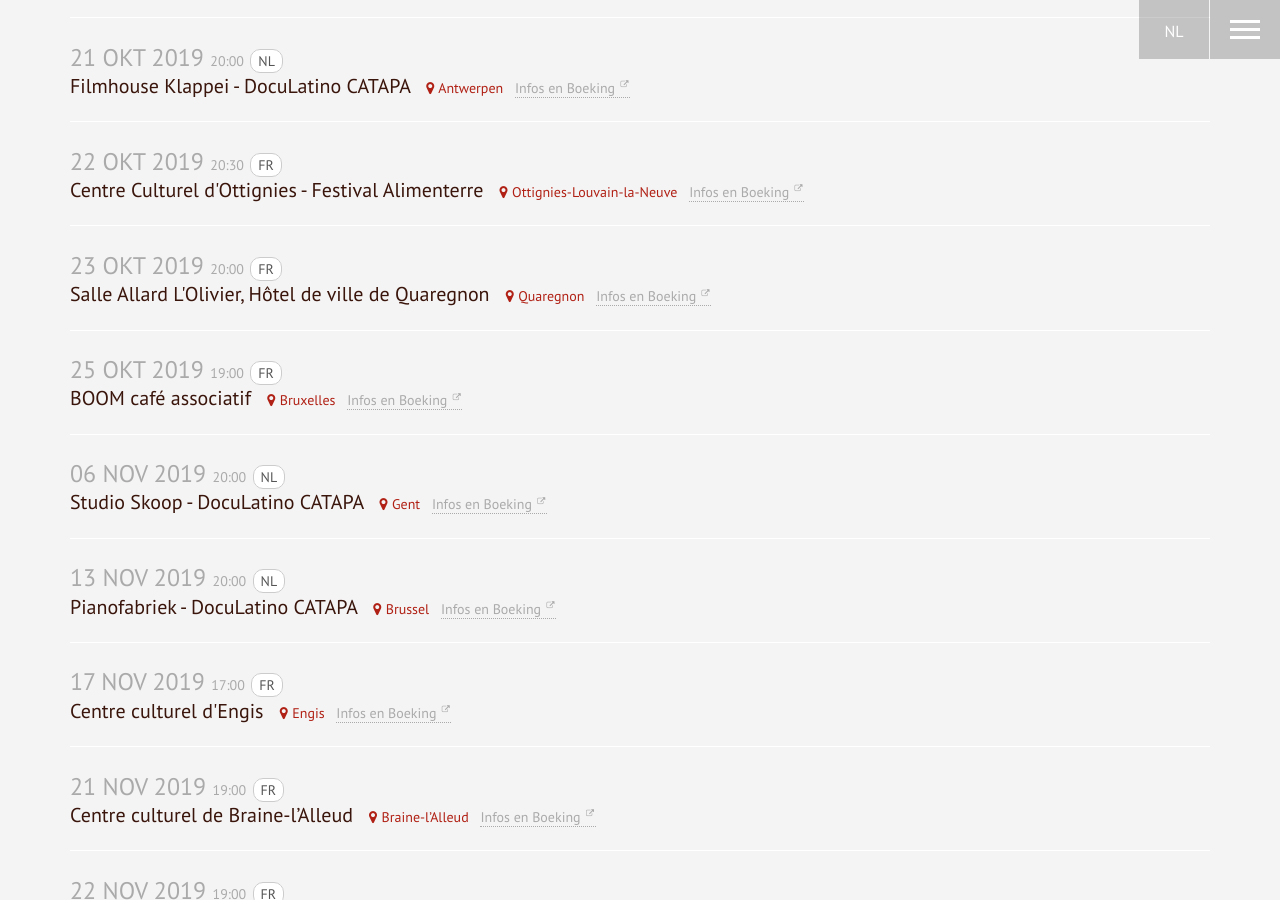
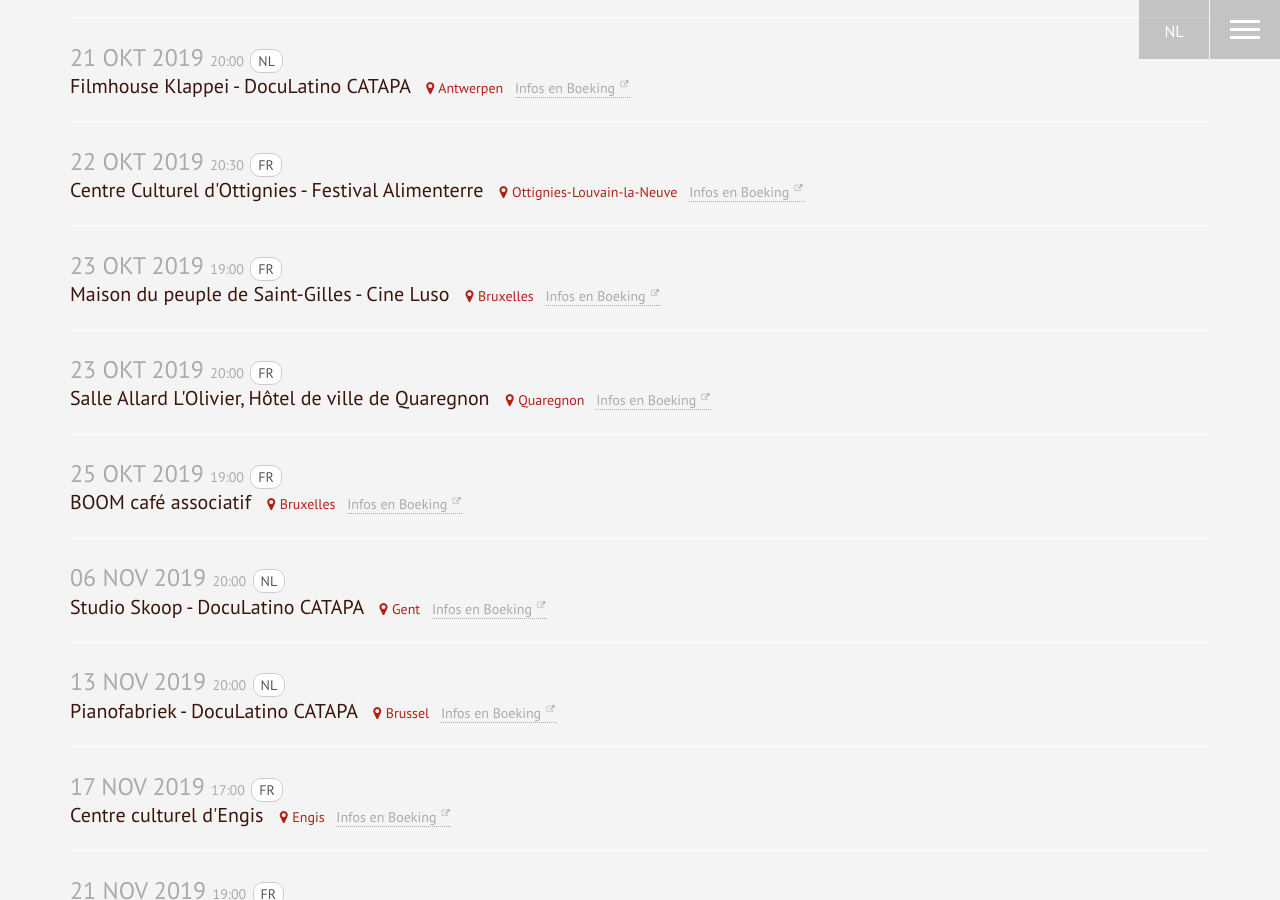
Before and after one commit to entipe/Minga-Live, a Jekyll site: the page built from index.nl.html, in a window 1280 px wide and 900 px high, scrolled down 1761 px. Built offline with Jekyll 4.4.1, drawn with Linux system fonts in a browser that asks for light colours.

Commit message:
ajout date sainte-gilles

```diff
--- a/_data/agenda.yml
+++ b/_data/agenda.yml
@@ -50,6 +50,12 @@
   place: BOOM café associatif
   city: Bruxelles
   link: https://www.facebook.com/events/778815612574903/
+  full: false
+  lang: FR
+- date: '2019-10-23 19:00'
+  place: Maison du peuple de Saint-Gilles - Cine Luso
+  city: Bruxelles
+  link: https://www.facebook.com/events/2328713383923274/
   full: false
   lang: FR
 - date: '2019-10-23 20:00'
```
